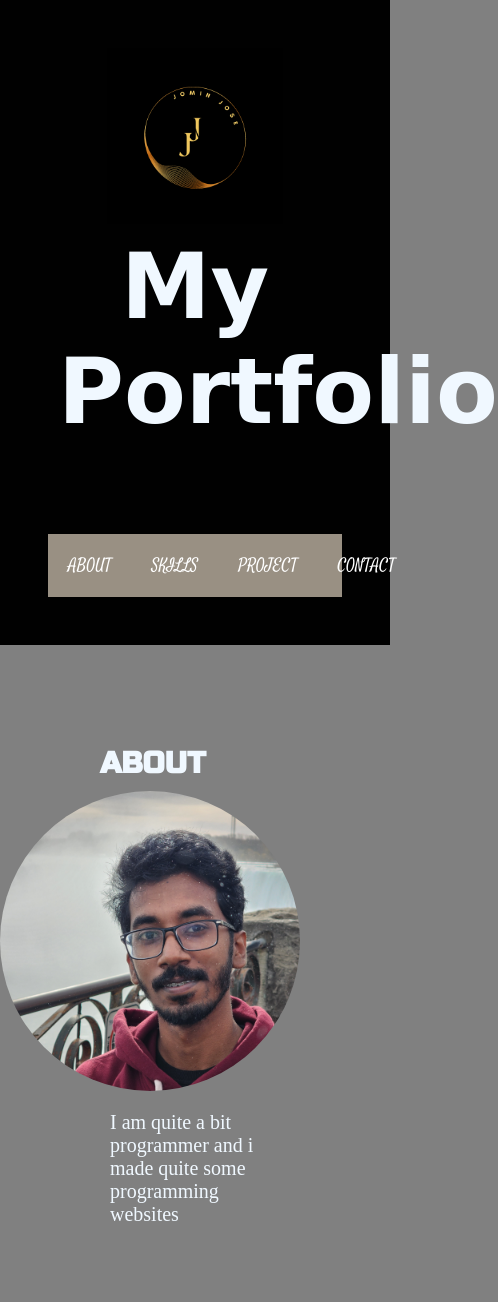
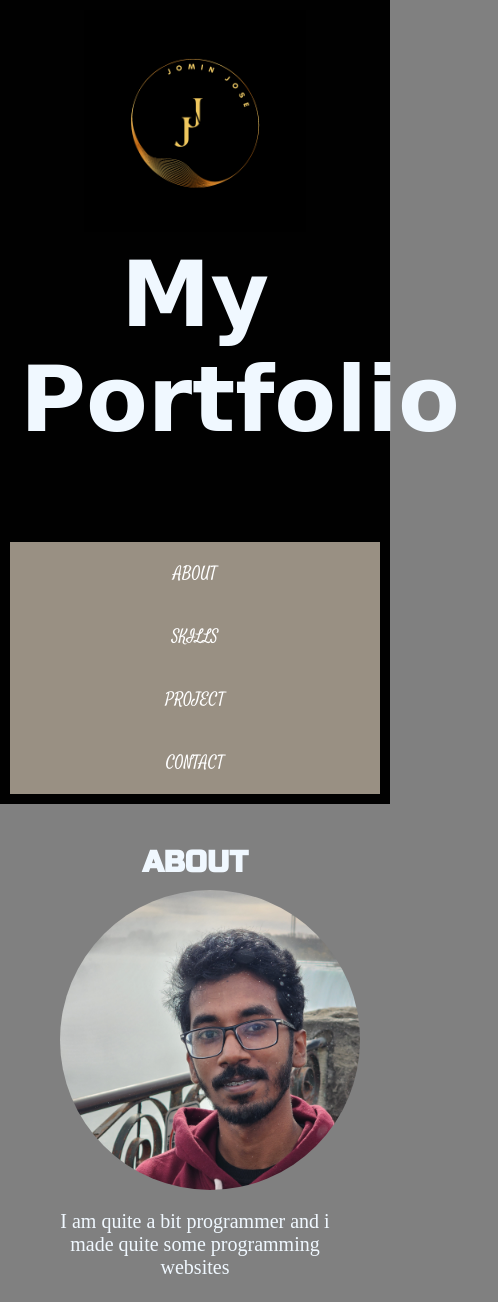
Before and after one commit to jominj533/css-final, a plain HTML site: page jomin css/index.html in a window 390 px wide. Shown: the top 1302 px of the page, 498 px wide, since content can reach past the window. Drawn offline with Linux system fonts and the light colour scheme; a web font is replaced by a local one.

Commit message:
Update style.css

```diff
--- a/jomin css/style.css
+++ b/jomin css/style.css
@@ -1,7 +1,8 @@
+@media screen and (max-width:2560px){
   *{
     box-sizing: border-box;
-  padding: 0;
-  margin: 0;
+    padding: 0px;
+    margin: 0px;
   }
   main{
     padding: 0px;
@@ -173,3 +174,39 @@ form button[type="submit"] {
   form button[type="submit"]:hover {
     background-color: #0050a3;
   }
+}
+@media screen and (max-width: 700px) {
+  header{
+    padding: 10px;
+  }
+  nav{
+    display: flex;
+    flex-direction: column;
+    text-align: center;
+  }
+
+  .container{
+    padding: 0px;
+    margin: 30px;
+  }
+  .container img{
+    width: 700px;
+  }
+  .container p{
+    text-align: center;
+    padding-top: 320px;
+  }
+  h2{
+    text-align: center;
+  }
+  #cards{
+    display: flex;
+    flex-direction: column;
+  }
+  #skills{
+    padding: 20px;
+  }
+  #project img{
+    width: 400px;
+  }
+}
```
Lines whose indentation alone changed are shown as unchanged.
